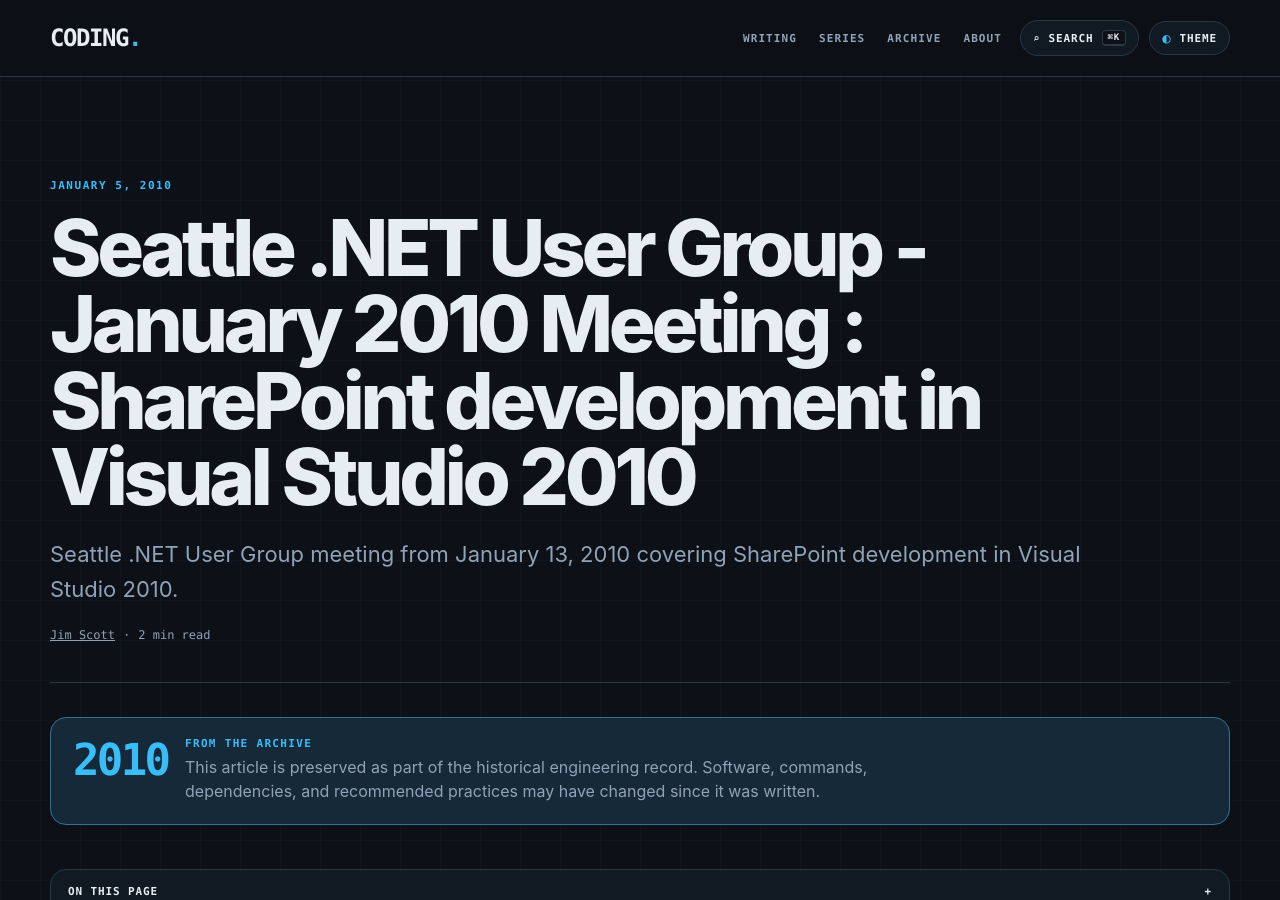
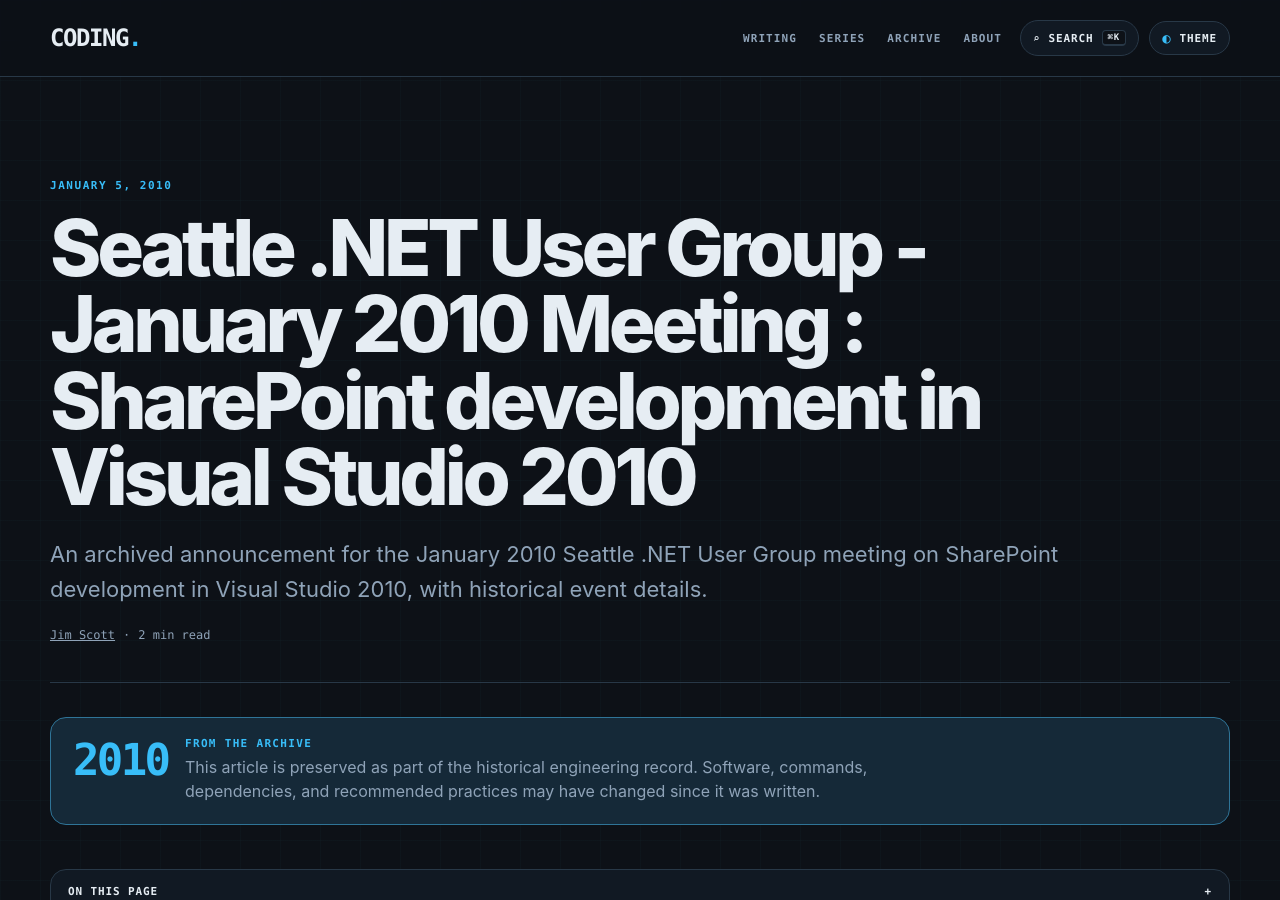
Before and after one commit to infoconex/coding-blog, a Jekyll site: the page built from post/2010/01/05/Seattle-NET-User-Group-January-2010-Meeting-SharePoint-development-in-Visual-Studio-2010/index.md, in a window 1280 px wide and 900 px high. Built offline with Jekyll 4.4.1, drawn with Linux system fonts in a browser that asks for light colours.

Commit message:
SEO: improve page meta description

```diff
--- a/post/2010/01/05/Seattle-NET-User-Group-January-2010-Meeting-SharePoint-development-in-Visual-Studio-2010/index.md
+++ b/post/2010/01/05/Seattle-NET-User-Group-January-2010-Meeting-SharePoint-development-in-Visual-Studio-2010/index.md
@@ -1,7 +1,7 @@
 ---
 title: "Seattle .NET User Group - January 2010 Meeting : SharePoint development in Visual Studio 2010"
 date: "2010-01-05"
-description: "Seattle .NET User Group meeting from January 13, 2010 covering SharePoint development in Visual Studio 2010."
+description: "An archived announcement for the January 2010 Seattle .NET User Group meeting on SharePoint development in Visual Studio 2010, with historical event details."
 tags: []
 slug: "seattle-net-user-group-january-2010-meeting-sharepoint-development-in-visual-studio-2010"
 author: "Jim Scott"
```
